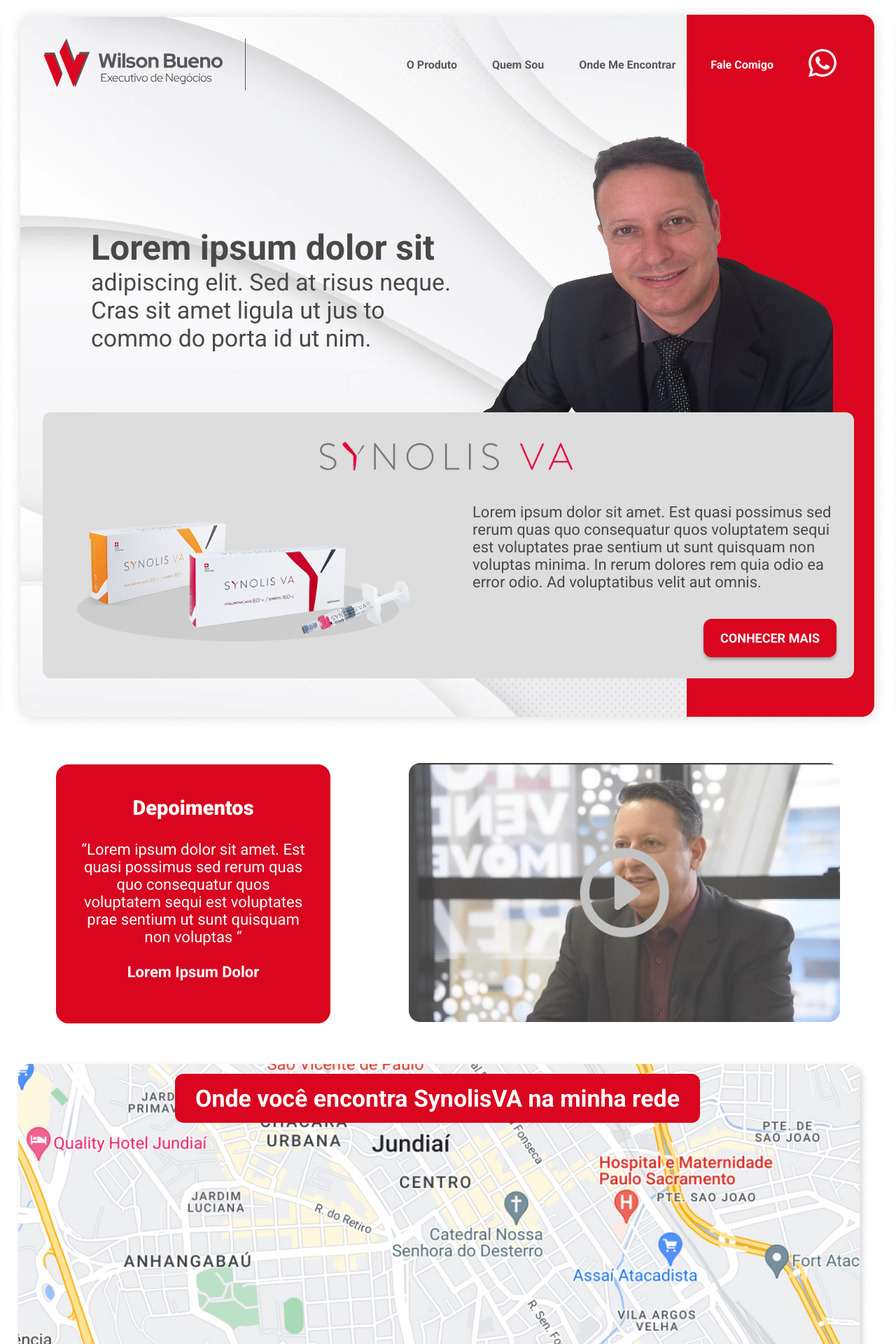
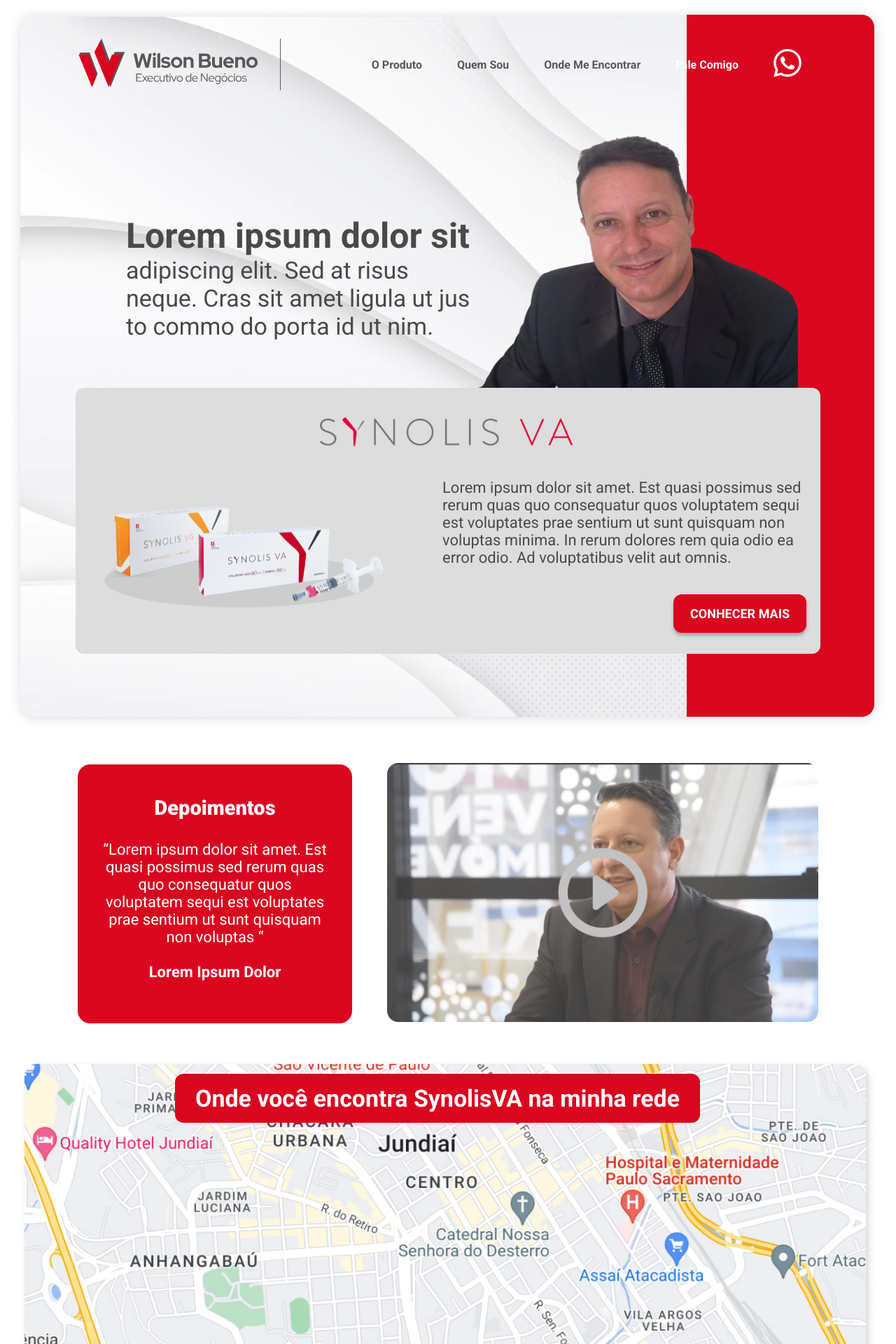
Before and after one commit to giovanna-mrosa/wilson-bueno, a Next.js app: page / in a window 1280 px wide. Shown: the top 1920 px of the page at 70% size. Built offline with nearby package versions, Linux system fonts and the light colour scheme.

Commit message:
:bug: fix: styles

```diff
--- a/components/Layout.jsx
+++ b/components/Layout.jsx
@@ -1,6 +1,8 @@
 import React from "react";
 import Footer from './Footer'
 import Head from 'next/head'
+
+import style from '../styles/Layout.module.scss'
 
 export default function Layout({ children }) {
   return (
@@ -8,10 +10,10 @@
       <Head>
         <link rel="shortcut icon" href="/images/favicon.svg" />
         <title>Wilson Bueno</title>
-        <meta name="keywords" content="Wilson Bueno, SynolisVA, Synolis, Infiltração" />
+        <meta name="keywords" content="Wilson Bueno, SynolisVA, Synolis, Infiltração, Artrose" />
       </Head>
 
-      <main>{children}</main>
+      <main className={style.mainContainer}>{children}</main>
       <Footer />
     </>
   )
--- a/components/SectionTwo.jsx
+++ b/components/SectionTwo.jsx
@@ -134,7 +134,6 @@
               <option>Americana</option>
               <option>Amparo</option>
               <option>Angatuba</option>
-              <option>Anhembi</option>
               <option>Aparecida</option>
               <option>Apiaí</option>
               <option>Araçariguama</option>
@@ -142,7 +141,6 @@
               <option>Arandu</option>
               <option>Arapeí</option>
               <option>Areias</option>
-              <option>Areiópolis</option>
               <option>Artur Nogueira</option>
               <option>Atibaia</option>
               <option>Avaré</option>
@@ -154,7 +152,6 @@
               <option>Boituva</option>
               <option>Bom Jesus dos Perdões</option>
               <option>Bom Sucesso de Itararé</option>
-              <option>Botucatu</option>
               <option>Bragança Paulista</option>
               <option>Buri</option>
               <option>Cabreúva</option>
@@ -198,7 +195,6 @@
               <option>Indaiatuba</option>
               <option>Iperó</option>
               <option>Iporanga</option>
-              <option>Iracemápolis</option>
               <option>Itaberá</option>
               <option>Itaí</option>
               <option>Itaóca</option>
@@ -225,7 +221,6 @@
               <option>Lagoinha</option>
               <option>Laranjal Paulista</option>
               <option>Lavrinhas</option>
-              <option>Limeira</option>
               <option>Lindóia</option>
               <option>Lorena</option>
               <option>Louveira</option>
@@ -256,12 +251,10 @@
               <option>Pinhalzinho</option>
               <option>Piquete</option>
               <option>Piracaia</option>
-              <option>Piracicaba</option>
               <option>Piraju</option>
               <option>Porangaba</option>
               <option>Porto Feliz</option>
               <option>Potim</option>
-              <option>Pratânia</option>
               <option>Quadra</option>
               <option>Queluz</option>
               <option>Rafard</option>
@@ -284,7 +277,6 @@
               <option>São José do Barreiro</option>
               <option>São José dos Campos</option>
               <option>São Luís do Paraitinga</option>
-              <option>São Manuel</option>
               <option>São Miguel Arcanjo</option>
               <option>São Roque</option>
               <option>São Sebastião</option>
--- a/styles/Footer.module.scss
+++ b/styles/Footer.module.scss
@@ -1,7 +1,7 @@
 .container {
   width: 100%;
   height: 280px;
-  padding: 35px 30px;
+  padding: 35px 80px;
   display: flex;
   align-items: center;
   justify-content: space-between;
--- /dev/null
+++ b/styles/Layout.module.scss
@@ -0,0 +1,7 @@
+.mainContainer {
+  width: 100%;
+  display: flex;
+  flex-direction: column;
+  align-items: center;
+  justify-content: center;
+}
--- a/styles/SectionOne.module.scss
+++ b/styles/SectionOne.module.scss
@@ -1,8 +1,8 @@
 .sectionOneBox {
   width: 100%;
   height: 1030px;
-  padding: 35px 30px;
-  background: url(../public/images/background-main.jpg) center;
+  padding: 35px 80px;
+  background: url(../public/images/background-main.jpg) center no-repeat;
   margin-top: 10px;
   align-items: center;
   justify-content: center;
--- a/styles/SectionTwo.module.scss
+++ b/styles/SectionTwo.module.scss
@@ -8,8 +8,9 @@
   .columnOneSectionTwo {
     display: flex;
     width: 100%;
+    gap: 50px;
     align-items: center;
-    justify-content: space-between;
+    justify-content: center;
     padding: 0 60px;
 
 
@@ -45,7 +46,7 @@
     display: flex;
     width: 100%;
     align-items: center;
-    justify-content: space-between;
+    justify-content: center;
     position: relative;
     margin-top: 50px;
 
@@ -71,7 +72,7 @@
     width: 100%;
     align-items: center;
     justify-content: space-between;
-    padding: 0 120px;
+    padding: 0 150px;
     margin-top: 35px;
 
     .rowOne {
```
